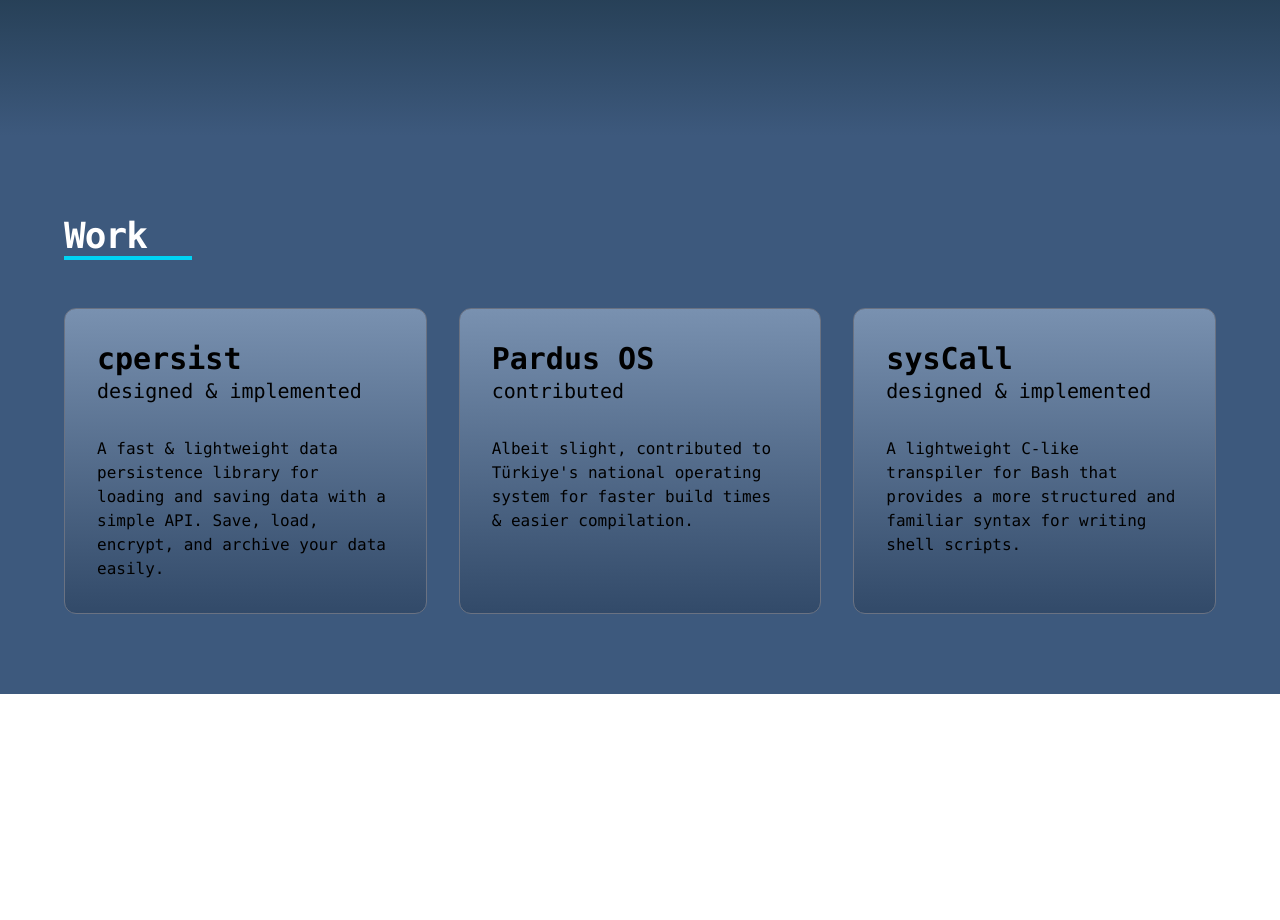
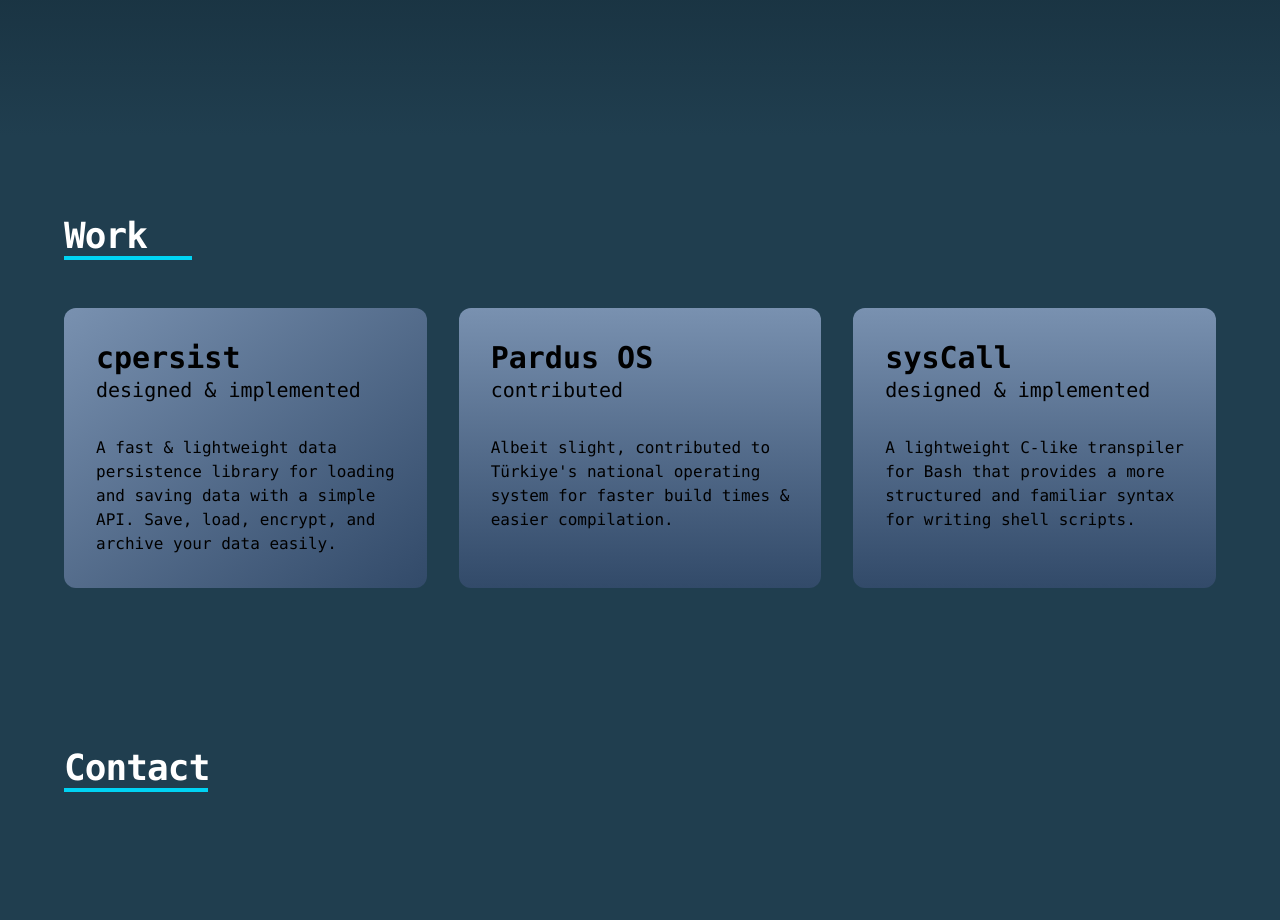
Before and after one commit to Mher-DeLight/Lander-Site, a website: page src/index.html in a window 1280 px wide. Shown: the part 920-1840 px from the top of the page. Before the commit the page ends 1614 px from the top, so only its background shows below. Drawn offline with nearby package versions, Linux system fonts and the light colour scheme; files that its build step writes are made by us from their sources.

Commit message:
added smooth scroll and contact section

```diff
--- a/src/index.html
+++ b/src/index.html
@@ -1,5 +1,5 @@
 <!DOCTYPE html>
-<html lang="en">
+<html lang="en" class="scroll-smooth">
 
 <head>
     <meta charset="UTF-8">
@@ -57,11 +57,11 @@
     </section>
 
     <!-- the transition gradient. hopefully temporary. -->
-    <div class="bg-gradient-to-b from-[#152C39] to-[#3D597D] h-64 w-full"></div>
+    <div class="bg-gradient-to-b from-[#152C39] to-[#203e4f] h-64 w-full"></div>
 
     <!-- work section -->
-    <section class="bg-[#3D597D] px-6 py-20">
-        <div id="work" class="mx-auto max-w-6xl">
+    <section class="bg-[#203e4f] px-6 py-20">
+        <div id="work" class="mx-auto max-w-6xl scroll-mt-20">
 
             <div class="mb-12">
                 <h2 class="font-mono text-4xl font-bold tracking-tight text-white">
@@ -73,8 +73,8 @@
 
             <div class="grid gap-8 md:grid-cols-3">
                 <a href="https://www.github.com/Mher-DeLight/cpersist" target="_blank">
-                    <div class="h-full w-full bg-gradient-to-b from-[#7991B0] to-[#324a69]
-                    rounded-xl border border-gray-500 p-8
+                    <div class="h-full w-full bg-gradient-to-br from-[#7991B0] to-[#324a69]
+                    rounded-xl border p-8 border-none
                     transition duration-200 ease-in-out
                     hover:-translate-y-4 hover:from-white">
 
@@ -90,7 +90,7 @@
                 </a>
 
                 <div class="h-full w-full bg-gradient-to-b from-[#7991B0] to-[#324a69]
-                rounded-xl border border-gray-500 p-8
+                rounded-xl border border-none p-8
                 transition duration-200 ease-in-out
                 hover:-translate-y-4 hover:from-white">
 
@@ -105,7 +105,7 @@
 
                 <a href="https://www.github.com/Mher-DeLight/">
                     <div class="h-full w-full bg-gradient-to-b from-[#7991B0] to-[#324a69]
-                    rounded-xl border border-gray-500 p-8
+                    rounded-xl border border-none p-8
                     transition duration-200 ease-in-out
                     hover:-translate-y-4 hover:from-white">
 
@@ -122,6 +122,20 @@
             </div>
         </div>
     </section>
+
+    <!-- contact -->
+    <section class="bg-[#203e4f] px-6 py-20">
+        <div id="contact" class="mx-auto max-w-6xl">
+
+            <div class="mb-12">
+                <h2 class="font-mono text-4xl font-bold tracking-tight text-white">
+                    Contact
+                </h2>
+
+                <div class="h-1 w-36 bg-cyan-400"></div>
+            </div>
+        </div>
+    </section>
 </body>
 
 </html>
```
